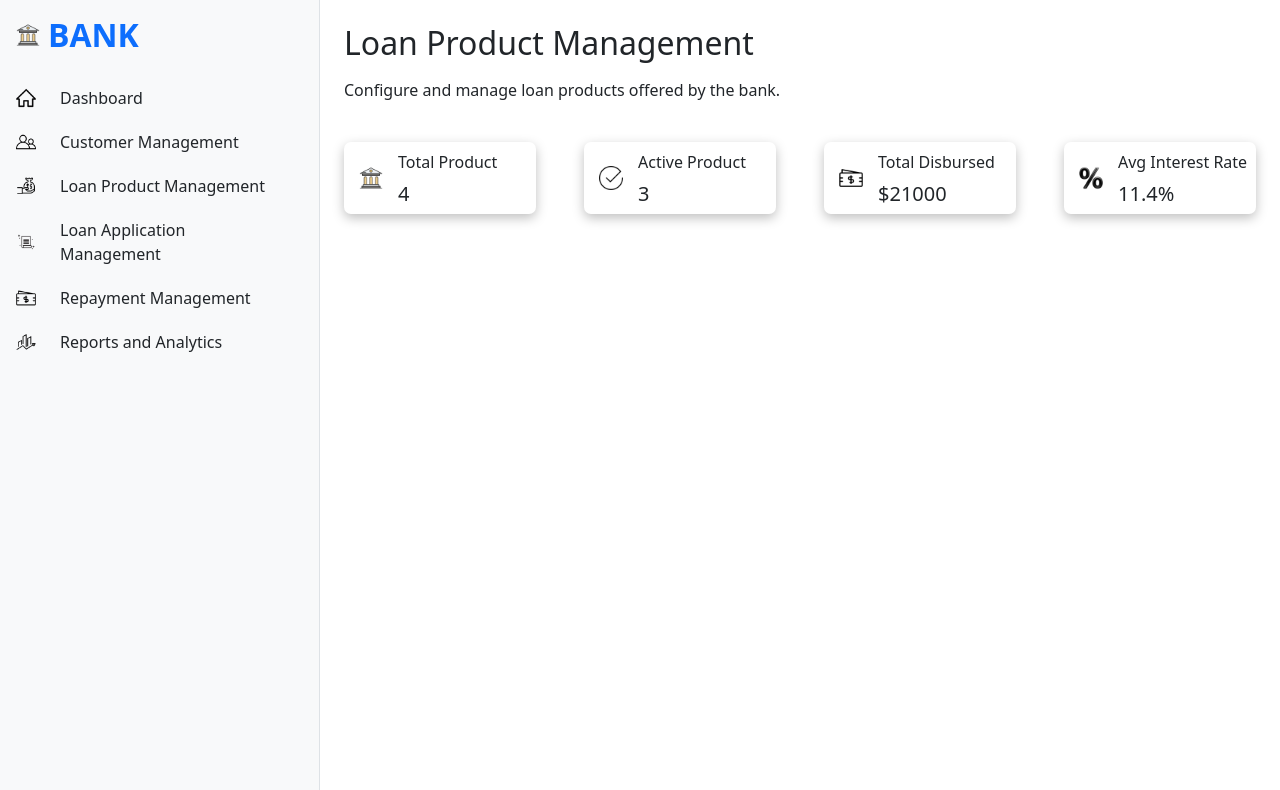
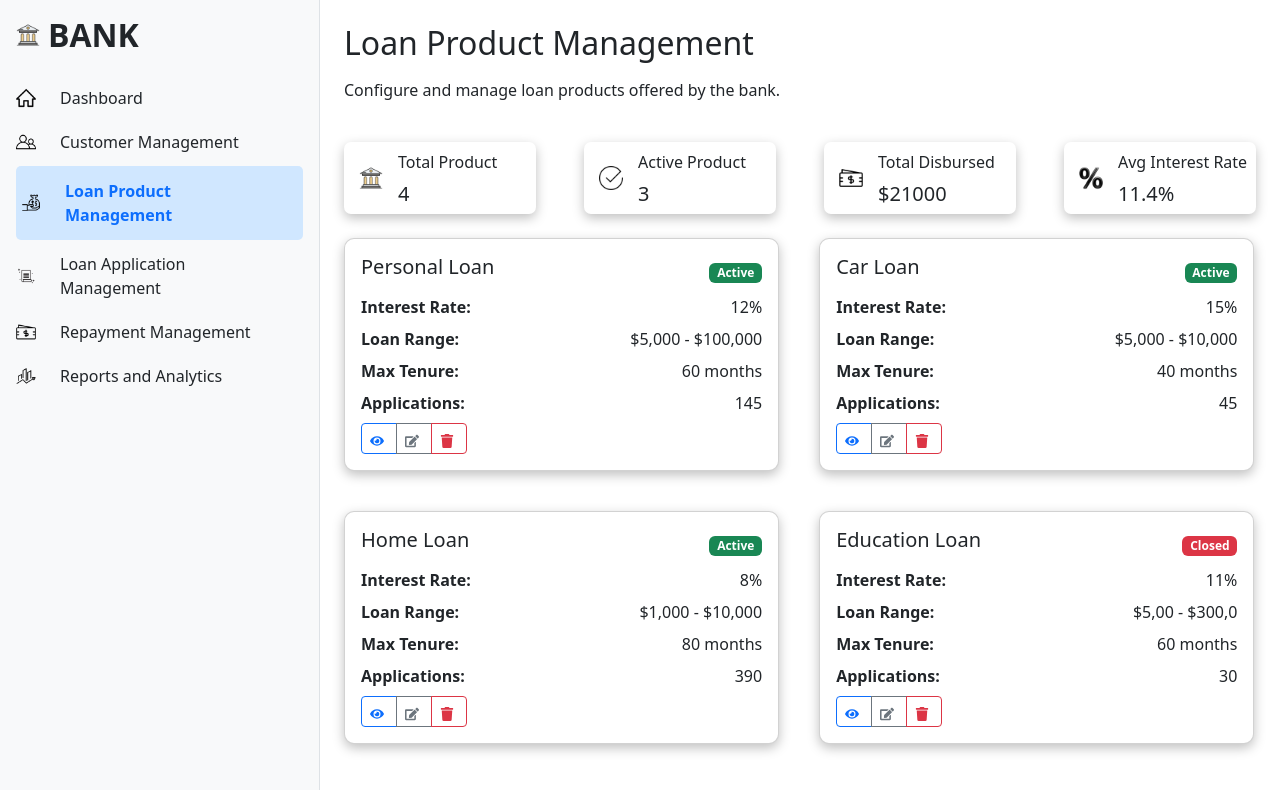
Before and after one commit to Kunal5410/Bank-loan-Management, a React (Vite) app in the folder frontend_bank/: page /loan-product-management in a window 1280 px wide. Shown: the top 790 px of the page. Built offline with nearby package versions, Linux system fonts and the light colour scheme.

Commit message:
Update Loan Product and Fixing UI and some Eroors

```diff
--- a/frontend_bank/src/App.css
+++ b/frontend_bank/src/App.css
@@ -13,3 +13,16 @@
     width: 20vw;
   }
 }
+
+#cart{
+
+  box-shadow: 0 4px 12px rgba(0, 0, 0, 0.25);
+  border-radius: 10px;
+  width: 34vw;
+
+}
+@media (max-width: 990px) {
+  #cart {
+    width: 44vw;
+  }
+}
--- a/frontend_bank/src/App.jsx
+++ b/frontend_bank/src/App.jsx
@@ -1,13 +1,15 @@
 import React, { useState, useEffect } from 'react';
-import { BrowserRouter as Router, Routes, Route } from 'react-router-dom';
+import { BrowserRouter as Router, Routes, Route, useLocation } from 'react-router-dom';
 import Header from './Components/Header';
 import Slidebar from './Components/Slidebar';
 import Starting from './Components/Loan-product/Starting';
-import Four_heros from './Components/Loan-product/Four_heros';
 import RepaymentDashboard from './Components/Repayment/RepaymentDashboard';
+import Loan_product_dashboard from './Components/Loan-product/Loan_product_dashboard';
 
-function App() {
+function AppContent() {
   const [isMobile, setIsMobile] = useState(false);
+  const location = useLocation();
+  const isRootPath = location.pathname === '/';
 
   useEffect(() => {
     const handleResize = () => {
@@ -19,93 +21,89 @@ function App() {
   }, []);
 
   return (
-    <Router>
     <div className="d-flex">
-        {!isMobile && <Slidebar />}
-
+      {!isMobile && !isRootPath && <Slidebar />}
       <div style={{ flex: 1 }}>
-          {isMobile && <Header />}
+        {isMobile && !isRootPath && <Header />}
 
         <Routes>
           <Route
+            path="/"
+            element={
+              <Starting
+                heading="/"
+                description="Overview of bank operations and metrics."
+              />
+            }
+          />
+
+          <Route
             path="/dashboard"
             element={
-                <>
               <Starting
                 heading="Dashboard"
-                    description="Overview of bank operations and metrics." />
-
-                </>
+                description="Overview of bank operations and metrics."
+              />
             }
           />
 
           <Route
             path="/customer-management"
             element={
-                <>
               <Starting
                 heading="Customer Management"
                 description="Manage customer profiles and accounts."
               />
-                </>
             }
           />
 
           <Route
             path="/loan-product-management"
-              element={
-                <>
-                  <Starting
-                    heading="Loan Product Management"
-                    description="Configure and manage loan products offered by the bank."
-                  />
-                  <Four_heros/>
-                </>
-              }
+            element={<Loan_product_dashboard />}
           />
 
           <Route
             path="/loan-application-management"
             element={
-                <>
               <Starting
                 heading="Loan Application Management"
                 description="Review and process loan applications."
               />
-                </>
             }
           />
-
 
           <Route
             path="/repayment-management"
             element={
-    <>
+              <div>
                 <Starting
                   heading="Repayment Management"
                   description="Track and manage loan repayments."
                 />
-      <RepaymentDashboard /> {/* ✅ Add this */}
-    </>
+                <RepaymentDashboard />
+              </div>
             }
           />
-
 
           <Route
             path="/reports-and-analytics"
             element={
-                <>
               <Starting
                 heading="Reports and Analytics"
                 description="View performance reports and analytics."
               />
-                </>
             }
           />
-
         </Routes>
       </div>
     </div>
+  );
+}
+
+function App() {
+  return (
+    <Router>
+      <AppContent />
     </Router>
   );
 }
--- a/frontend_bank/src/Components/Header.jsx
+++ b/frontend_bank/src/Components/Header.jsx
@@ -1,7 +1,6 @@
 import React from 'react';
-import { Link } from 'react-router-dom';
+import { Link, useLocation } from 'react-router-dom';
 
-// Importing icons
 import bank from '../Images/bank-icon.png';
 import home from '../Images/Home.png';
 import customer from '../Images/Customer.png';
@@ -10,14 +9,27 @@ import dollar from '../Images/dollar.png';
 import reports from '../Images/Analytics.png';
 
 function Header() {
+    const location = useLocation();
+
+    const getItemStyle = (path) => {
+        return location.pathname === path
+            ? { backgroundColor: '#d0e7ff', borderRadius: '5px', padding: '5px' }
+            : {};
+    };
+
+    const getLinkClass = (path) => {
+        return location.pathname === path
+            ? 'nav-link text-primary fw-bold'
+            : 'nav-link text-dark';
+    };
+
     return (
         <div>
             <nav className="navbar navbar-expand-lg bg-body-tertiary">
                 <div className="container-fluid">
-
                     <h2 className="d-flex align-items-center">
                         <img src={bank} alt="Bank Icon" style={{ width: '24px', marginRight: '8px' }} />
-                        <Link className="navbar-brand" to="/">BANK</Link>
+                        <span className="navbar-brand text-dark fw-bold">BANK</span>
                     </h2>
                     <button
                         className="navbar-toggler"
@@ -33,33 +45,33 @@ function Header() {
 
                     <div className="collapse navbar-collapse" id="navbarSupportedContent">
                         <ul className="navbar-nav me-auto mb-2 mb-lg-0">
-                            <li className="nav-item d-flex align-items-center">
+                            <li className="nav-item d-flex align-items-center" style={getItemStyle('/dashboard')}>
                                 <img src={home} alt="Home Icon" style={{ width: '20px', marginRight: '8px' }} />
-                                <Link className="nav-link active" to="/dashboard">Dashboard</Link>
+                                <Link className={getLinkClass('/dashboard')} to="/dashboard">Dashboard</Link>
                             </li>
-                            <li className="nav-item d-flex align-items-center">
+                            <li className="nav-item d-flex align-items-center" style={getItemStyle('/customer-management')}>
                                 <img src={customer} alt="Customer Icon" style={{ width: '20px', marginRight: '8px' }} />
-                                <Link className="nav-link" to="/customer-management">Customer Management</Link>
+                                <Link className={getLinkClass('/customer-management')} to="/customer-management">Customer Management</Link>
                             </li>
-                            <li className="nav-item d-flex align-items-center">
+                            <li className="nav-item d-flex align-items-center" style={getItemStyle('/loan-product-management')}>
                                 <img src={loan} alt="Loan Icon" style={{ width: '20px', marginRight: '8px' }} />
-                                <Link className="nav-link" to="/loan-product-management">Loan Product Management</Link>
+                                <Link className={getLinkClass('/loan-product-management')} to="/loan-product-management">Loan Product Management</Link>
                             </li>
-                            <li className="nav-item d-flex align-items-center">
+                            <li className="nav-item d-flex align-items-center" style={getItemStyle('/repayment-management')}>
                                 <img src={dollar} alt="Dollar Icon" style={{ width: '20px', marginRight: '8px' }} />
-                                <Link className="nav-link" to="/repayment-management">Repayment Management</Link>
+                                <Link className={getLinkClass('/repayment-management')} to="/repayment-management">Repayment Management</Link>
                             </li>
-                            <li className="nav-item d-flex align-items-center">
+                            <li className="nav-item d-flex align-items-center" style={getItemStyle('/reports-and-analytics')}>
                                 <img src={reports} alt="Reports Icon" style={{ width: '20px', marginRight: '8px' }} />
-                                <Link className="nav-link" to="/reports-and-analytics">Reports and Analytics</Link>
+                                <Link className={getLinkClass('/reports-and-analytics')} to="/reports-and-analytics">Reports and Analytics</Link>
                             </li>
                         </ul>
 
                         {/* Search Form */}
-                        <form className="d-flex" role="search">
+                        {/* <form className="d-flex" role="search">
                             <input className="form-control me-3" type="search" placeholder="Search" aria-label="Search" />
                             <button className="btn btn-outline-success me-2" type="submit">Search</button>
-                        </form>
+                        </form> */}
                     </div>
                 </div>
             </nav>
--- /dev/null
+++ b/frontend_bank/src/Components/Loan-product/Loan_card.jsx
@@ -0,0 +1,59 @@
+import React from 'react';
+import { Card, Badge, Row, Col, ButtonGroup, Button } from 'react-bootstrap';
+import { FaEye, FaEdit, FaTrash } from 'react-icons/fa';
+import 'bootstrap/dist/css/bootstrap.min.css';
+
+
+const LoanCard = (props) => {
+  return (
+    <Card id="cart" className="mb-4 ms-4">
+      <Card.Body>
+        {/* Title and Status */}
+        <Row className="align-items-center mb-2">
+          <Col>
+            <Card.Title>{props.Loan_name}</Card.Title>
+          </Col>
+          <Col xs="auto">
+            <Badge bg={props.bg}>{props.bg_status}</Badge>
+          </Col>
+        </Row>
+
+        {/* Loan Details */}
+        <Row className="mb-2 justify-content-between">
+          <Col><strong>Interest Rate:</strong></Col>
+          <Col xs="auto">{props.rate}</Col>
+        </Row>
+
+        <Row className="mb-2 justify-content-between">
+          <Col><strong>Loan Range:</strong></Col>
+          <Col xs="auto">{props.range}</Col>
+        </Row>
+
+        <Row className="mb-2 justify-content-between">
+          <Col><strong>Max Tenure:</strong></Col>
+          <Col xs="auto">{props.month}</Col>
+        </Row>
+
+        <Row className="mb-2 justify-content-between">
+          <Col><strong>Applications:</strong></Col>
+          <Col xs="auto">{props.number}</Col>
+        </Row>
+
+        <ButtonGroup>
+          <Button variant="outline-primary" size="sm">
+            <FaEye className="me-1" />
+          </Button>
+          <Button variant="outline-secondary" size="sm">
+            <FaEdit className="me-1" />
+          </Button>
+          <Button variant="outline-danger" size="sm">
+            <FaTrash className="me-1" />
+          </Button>
+        </ButtonGroup>
+
+      </Card.Body>
+    </Card>
+  );
+};
+
+export default LoanCard;
--- /dev/null
+++ b/frontend_bank/src/Components/Loan-product/Loan_card_group.jsx
@@ -0,0 +1,50 @@
+import React from 'react';
+import Loan_card from './Loan_card';
+
+function Loan_card_group() {
+    return (
+        <div className='d-flex flex-wrap gap-3'>
+            <Loan_card
+                Loan_name={"Personal Loan"}
+                bg={"success"}
+                bg_status={"Active"}
+                rate={"12%"}
+                range={"$5,000 - $100,000"}
+                month={"60 months"}
+                number={"145"}
+            />
+
+            <Loan_card
+                Loan_name={"Car Loan"}
+                bg={"success"}
+                bg_status={"Active"}
+                rate={"15%"}
+                range={"$5,000 - $10,000"}
+                month={"40 months"}
+                number={"45"}
+            />
+
+            <Loan_card
+                Loan_name={"Home Loan"}
+                bg={"success"}
+                bg_status={"Active"}
+                rate={"8%"}
+                range={"$1,000 - $10,000"}
+                month={"80 months"}
+                number={"390"}
+            />
+
+            <Loan_card
+                Loan_name={"Education Loan"}
+                bg={"danger"}
+                bg_status={"Closed"}
+                rate={"11%"}
+                range={"$5,00 - $300,0"}
+                month={"60 months"}
+                number={"30"}
+            />
+
+        </div>
+    )
+}
+export default Loan_card_group;
--- /dev/null
+++ b/frontend_bank/src/Components/Loan-product/Loan_product_dashboard.jsx
@@ -0,0 +1,17 @@
+import React from 'react';
+import Starting from './Starting';
+import Four_heros from './Four_heros';
+import Loan_card_group from './Loan_card_group';
+function Loan_product_dashboard(){
+    return (
+        <>
+            <Starting
+            heading="Loan Product Management"
+            description="Configure and manage loan products offered by the bank."/>
+
+            <Four_heros/>
+            <Loan_card_group/>
+        </>
+    )
+}
+export default Loan_product_dashboard;
--- a/frontend_bank/src/Components/slidebar.jsx
+++ b/frontend_bank/src/Components/slidebar.jsx
@@ -1,46 +1,60 @@
 import React from 'react';
-import { Link } from 'react-router-dom';
+import { Link, useLocation } from 'react-router-dom';
 import bank from '../Images/bank-icon.png';
-import home from '../Images/Home.png'
+import home from '../Images/Home.png';
 import customer from '../Images/Customer.png';
 import Loan from '../Images/Product.png';
 import application from '../Images/application.png';
 import dollar from '../Images/dollar.png';
 import reports from '../Images/Analytics.png';
 
+function Slidebar() {
+    const location = useLocation();
 
-function Slidebar() {
+    const getItemStyle = (path) => {
+        return location.pathname === path
+            ? { backgroundColor: '#d0e7ff', borderRadius: '5px', padding: '5px' }
+            : {};
+    };
+
+    const getLinkClass = (path) => {
+        return location.pathname === path
+            ? 'nav-link text-primary fw-bold'
+            : 'nav-link text-dark';
+    };
+
     return (
         <div className="d-flex">
             <div className="bg-light border-end p-3" style={{ width: '25vw', minHeight: '100vh' }}>
                 <h2 className="mb-4 d-flex align-items-center">
-                    <img src={bank} alt="" style={{ width: '24px', marginRight: '8px' }} />
-                    <Link className="navbar-brand text-primary fw-bold" to="/">BANK</Link>
+                    <img src={bank} alt="Bank Icon" style={{ width: '24px', marginRight: '8px' }} />
+                    <span className="navbar-brand text-dark fw-bold">BANK</span>
+
                 </h2>
                 <ul className="nav flex-column">
-                    <li className="nav-item d-flex align-items-center mb-1">
+                    <li className="nav-item d-flex align-items-center mb-1" style={getItemStyle('/dashboard')}>
                         <img src={home} alt="" style={{ width: '20px', marginRight: '8px' }} />
-                        <Link className="nav-link active text-dark rounded" to="/dashboard">Dashboard</Link>
+                        <Link className={getLinkClass('/dashboard')} to="/dashboard">Dashboard</Link>
                     </li>
-                    <li className="nav-item d-flex align-items-center mb-1">
+                    <li className="nav-item d-flex align-items-center mb-1" style={getItemStyle('/customer-management')}>
                         <img src={customer} alt="" style={{ width: '20px', marginRight: '8px' }} />
-                        <Link className="nav-link text-dark" to="/customer-management">Customer Management</Link>
+                        <Link className={getLinkClass('/customer-management')} to="/customer-management">Customer Management</Link>
                     </li>
-                    <li className="nav-item d-flex align-items-center mb-1">
+                    <li className="nav-item d-flex align-items-center mb-1" style={getItemStyle('/loan-product-management')}>
                         <img src={Loan} alt="" style={{ width: '20px', marginRight: '8px' }} />
-                        <Link className="nav-link text-dark" to="/loan-product-management">Loan Product Management</Link>
+                        <Link className={getLinkClass('/loan-product-management')} to="/loan-product-management">Loan Product Management</Link>
                     </li>
-                    <li className="nav-item d-flex align-items-center mb-1">
+                    <li className="nav-item d-flex align-items-center mb-1" style={getItemStyle('/loan-application-management')}>
                         <img src={application} alt="" style={{ width: '20px', marginRight: '8px' }} />
-                        <Link className="nav-link text-dark" to="/loan-application-management">Loan Application Management</Link>
+                        <Link className={getLinkClass('/loan-application-management')} to="/loan-application-management">Loan Application Management</Link>
                     </li>
-                    <li className="nav-item d-flex align-items-center mb-1">
+                    <li className="nav-item d-flex align-items-center mb-1" style={getItemStyle('/repayment-management')}>
                         <img src={dollar} alt="" style={{ width: '20px', marginRight: '8px' }} />
-                        <Link className="nav-link text-dark" to="/repayment-management">Repayment Management</Link>
+                        <Link className={getLinkClass('/repayment-management')} to="/repayment-management">Repayment Management</Link>
                     </li>
-                    <li className="nav-item d-flex align-items-center mb-1">
+                    <li className="nav-item d-flex align-items-center mb-1" style={getItemStyle('/reports-and-analytics')}>
                         <img src={reports} alt="" style={{ width: '20px', marginRight: '8px' }} />
-                        <Link className="nav-link text-dark" to="/reports-and-analytics">Reports and Analytics</Link>
+                        <Link className={getLinkClass('/reports-and-analytics')} to="/reports-and-analytics">Reports and Analytics</Link>
                     </li>
                 </ul>
             </div>
--- /dev/null
+++ b/package.json
@@ -0,0 +1,5 @@
+{
+  "dependencies": {
+    "react-icons": "^5.5.0"
+  }
+}
```
Also changed, not shown: frontend_bank/src/Components/Repayment/LoanTable.jsx (+10 -5 lines), 1 other file (tests, documents, lock files or other folders). Lines whose indentation alone changed are shown as unchanged.
